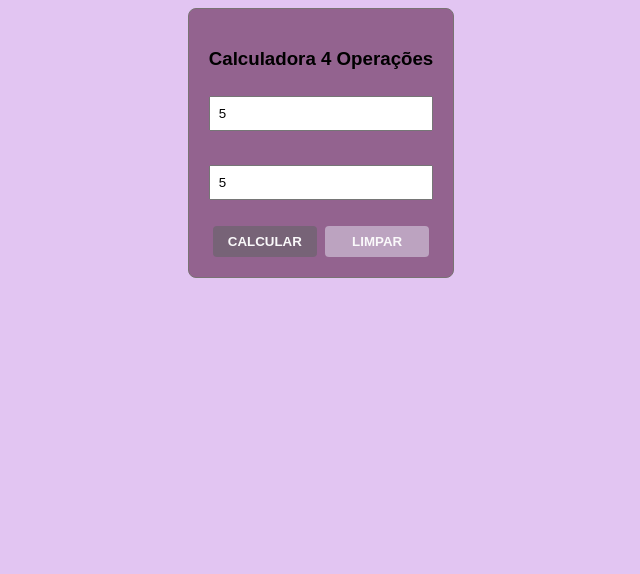
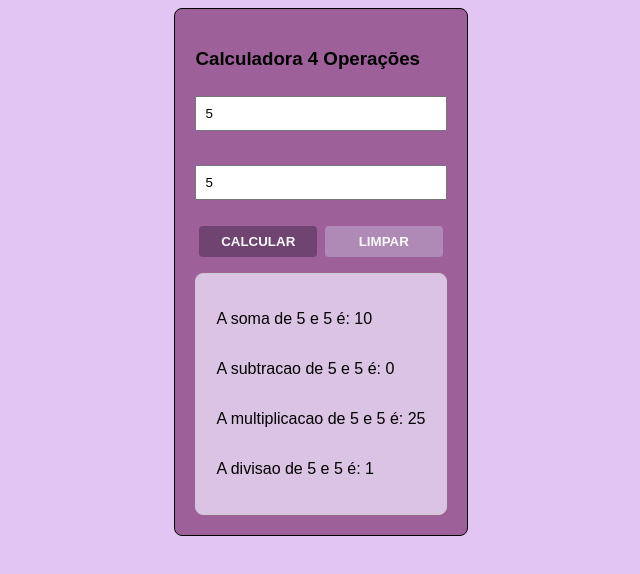
Before and after one commit to skonieczny08/FrontJs01, a website built with Parcel: page src/index.html in a window 1280 px wide. Both pictures are taken after typing "5", "5" into the empty fields and a click on the button "CALCULAR". Shown: the whole page, without its empty margins (327-967 px from the left). Built offline with nearby package versions, Linux system fonts and the light colour scheme.

Commit message:
atualização da calculadora

```diff
--- a/src/index.mjs
+++ b/src/index.mjs
@@ -19,6 +19,9 @@ function calcular() {
   subtracao.innerHTML = `A subtracao de ${n1} e ${n2} é: ${n1 - n2}`;
   multiplicacao.innerHTML = `A multiplicacao de ${n1} e ${n2} é: ${n1 * n2}`;
   divisao.innerHTML = `A divisao de ${n1} e ${n2} é: ${n1 / n2}`;
+  //MANIPULANDO DOM COM JAVACRIPT
+  resultados.classList.add("mostrar");
+  resultados.classList.remove("esconder");
 
   //return res
 }
--- a/src/styles.css
+++ b/src/styles.css
@@ -7,8 +7,8 @@ body {
 }
 
 #app {
-  background-color: #93638f;
-  border: #797373 1px solid;
+  background-color: #9d6098;
+  border: #000000 1px solid;
   padding: 20px;
   border-radius: 8px;
 }
@@ -26,6 +26,7 @@ input {
 }
 .mostrar {
   display: flex;
+  flex-direction: column;
 }
 .esconder {
   display: none;
@@ -34,7 +35,7 @@ input {
 #btn-calcular {
   width: 50%;
   margin: 0 4px;
-  background-color: #776377;
+  background-color: #704470;
   color: #faf9fa;
   padding: 8px;
   border-radius: 4px;
@@ -45,7 +46,7 @@ input {
 #btn-limpar {
   width: 50%;
   margin: 0 4px;
-  background-color: #bca3c0;
+  background-color: #b08ab6;
   color: #faf9fa;
   padding: 8px;
   border-radius: 4px;
```
